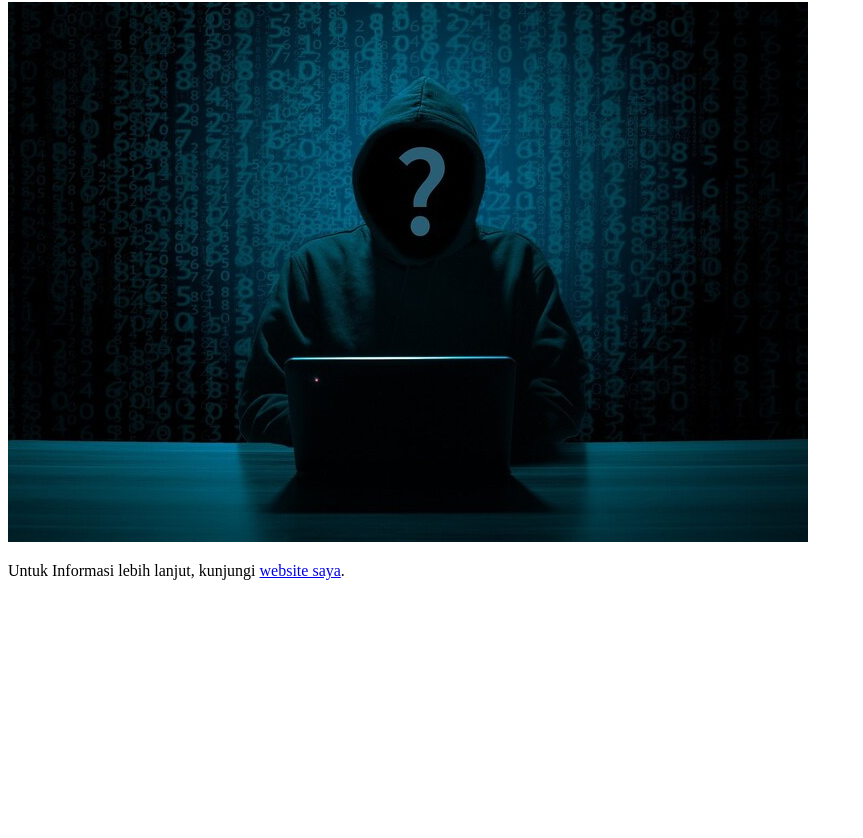
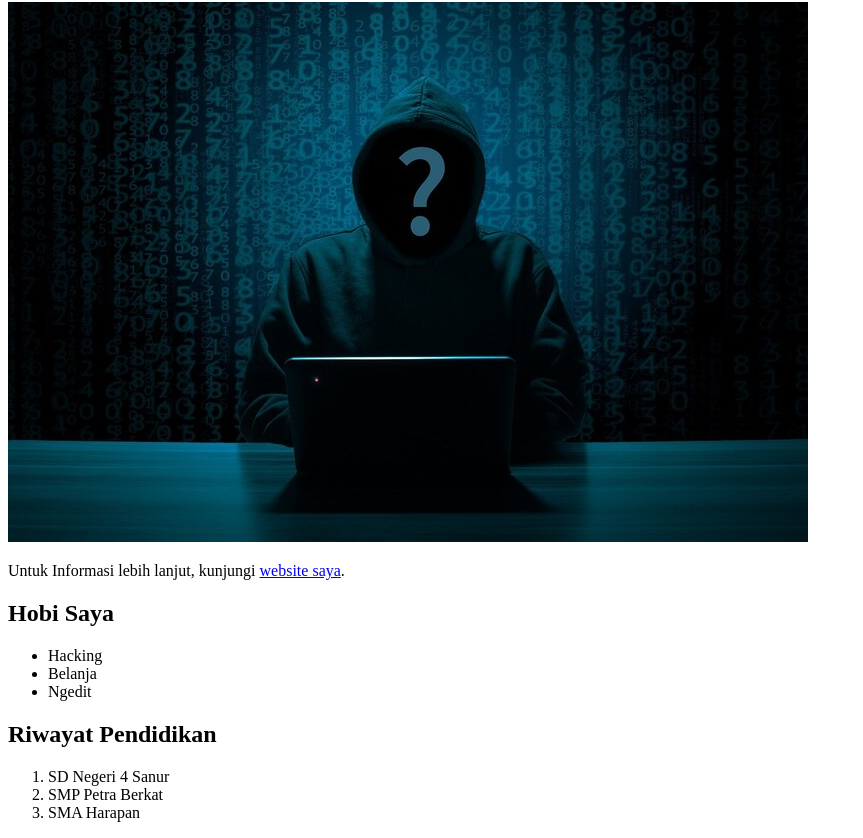
Before and after one commit to Torortutsq/PRAKTIKUM_HTML, a plain HTML site: page index.html in a window 1280 px wide. Shown: the part 431-1269 px from the top of the page, without its empty margins (0-863 px from the left). Before the commit the page ends 1027 px from the top, so only its background shows below. Drawn offline with Linux system fonts and the light colour scheme.

Commit message:
membuat list

```diff
--- a/index.html
+++ b/index.html
@@ -27,5 +27,18 @@
 
     <p> Untuk Informasi lebih lanjut, kunjungi <a href="http://www.domain.com" target="_blank"> website saya</a>.</p>
 
+    <h2> Hobi Saya</h2>
+    <ul>
+        <li> Hacking</li>
+        <li> Belanja</li>
+        <li> Ngedit</li>
+    </ul>
+
+    <h2>Riwayat Pendidikan</h2>
+    <ol>
+        <li> SD Negeri 4 Sanur</li>
+        <li> SMP Petra Berkat</li>
+        <li> SMA Harapan</li>
+    </ol>
 </body>
 </html>
```
